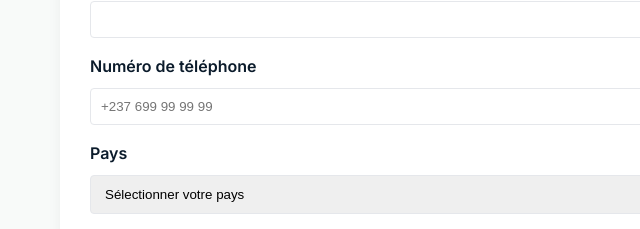
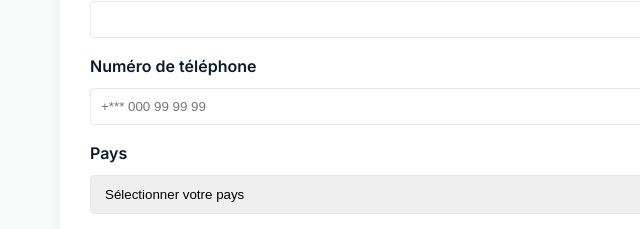
Before and after one commit to bad-root/Capitalinvest, a plain HTML site: page index.html in a window 1280 px wide. Shown: the part 3466-3695 px from the top of the page, 0-640 px from the left. Drawn offline with Linux system fonts and the light colour scheme.

Commit message:
Update index.html

```diff
--- a/index.html
+++ b/index.html
@@ -304,7 +304,7 @@
     <input type="email" name="email" id="email" required />
 
     <label for="telephone">Numéro de téléphone</label>
-    <input type="tel" name="telephone" id="telephone" required placeholder="+237 699 99 99 99" />
+    <input type="tel" name="telephone" id="telephone" required placeholder="+*** 000 99 99 99" />
 
     <label for="pays">Pays</label>
     <select name="pays" id="pays" required>
```
